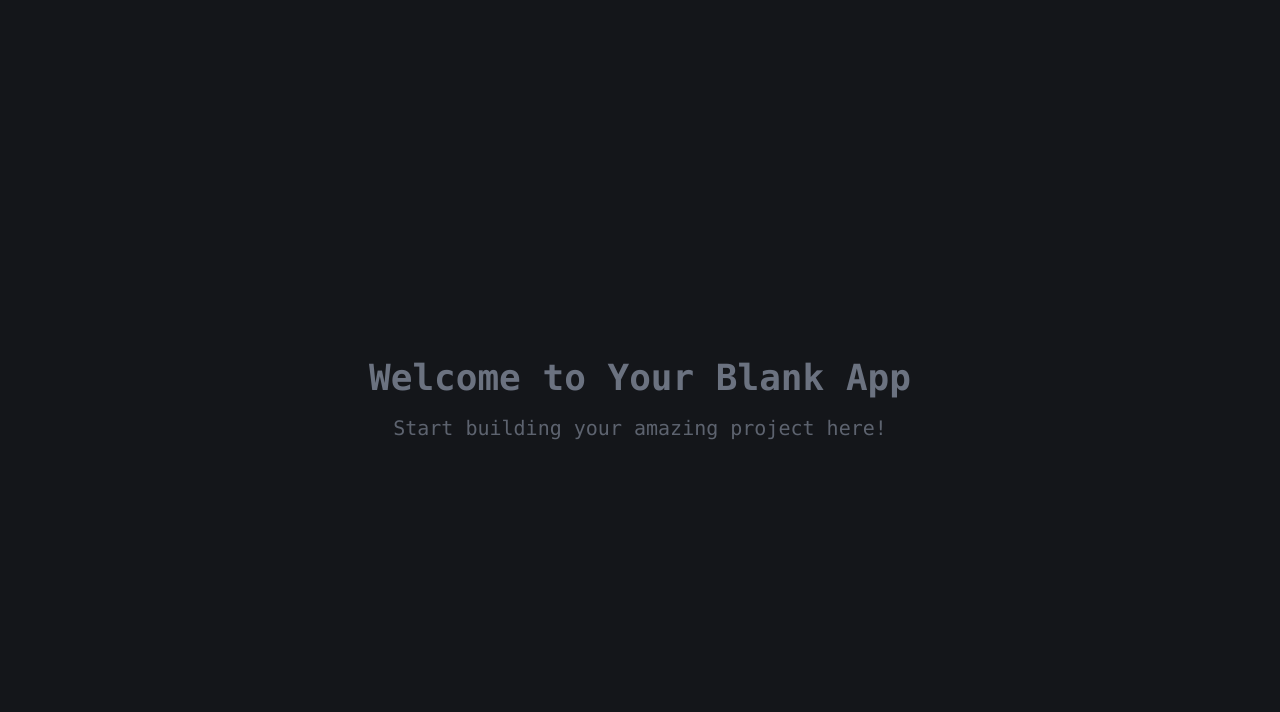
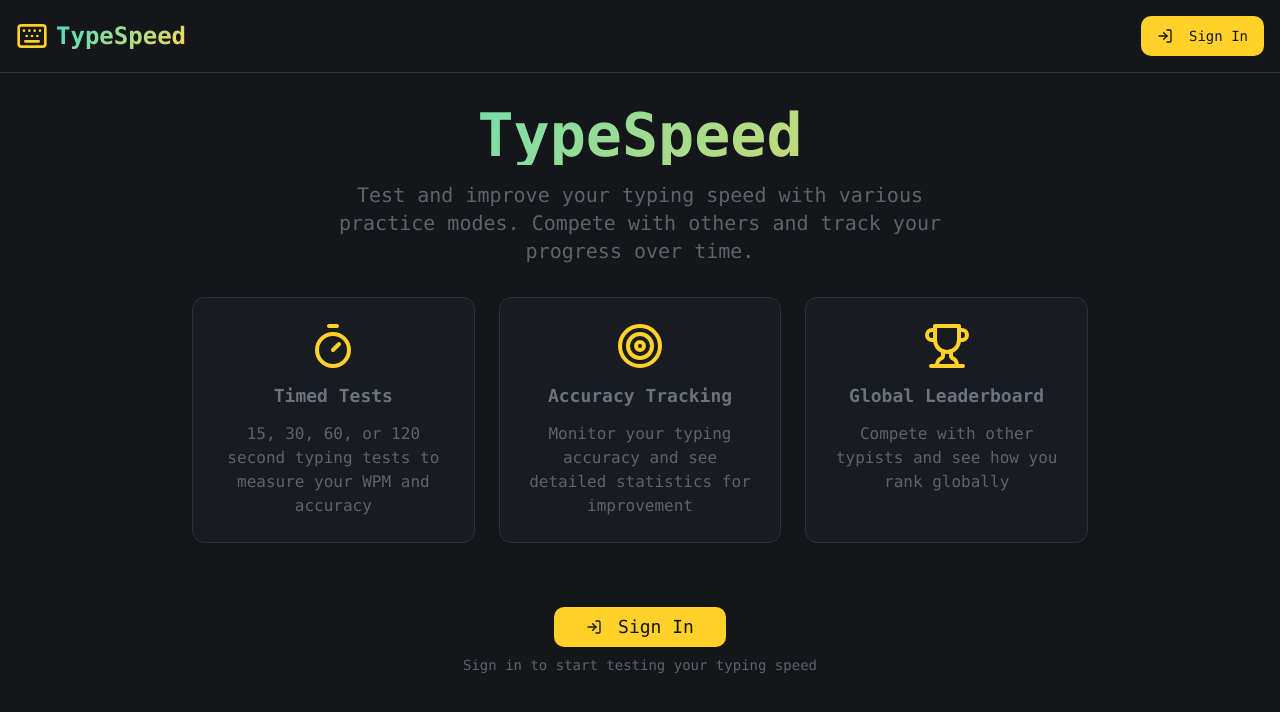
Before and after one commit to Hungry-Shark/swift-key-chase, a React (Vite) app: page / in a window 1280 px wide. Shown: the top 712 px of the page. Built offline with nearby package versions, Linux system fonts and the light colour scheme.

Commit message:
Add UI elements and context
Add sign-in button, update heading gradient to teal-to-golden, change normal text to grey, and include options for different typing practice scenarios.

```diff
--- /dev/null
+++ b/src/components/AuthButton.tsx
@@ -0,0 +1,86 @@
+import { useState, useEffect } from "react";
+import { Button } from "@/components/ui/button";
+import { supabase } from "@/integrations/supabase/client";
+import { User } from "@supabase/supabase-js";
+import { LogIn, LogOut, User as UserIcon } from "lucide-react";
+
+interface AuthButtonProps {
+  className?: string;
+}
+
+export const AuthButton = ({ className }: AuthButtonProps) => {
+  const [user, setUser] = useState<User | null>(null);
+  const [loading, setLoading] = useState(true);
+
+  useEffect(() => {
+    // Get initial session
+    supabase.auth.getSession().then(({ data: { session } }) => {
+      setUser(session?.user ?? null);
+      setLoading(false);
+    });
+
+    // Listen for auth changes
+    const { data: { subscription } } = supabase.auth.onAuthStateChange(
+      (event, session) => {
+        setUser(session?.user ?? null);
+        setLoading(false);
+      }
+    );
+
+    return () => subscription.unsubscribe();
+  }, []);
+
+  const handleSignIn = async () => {
+    try {
+      const { error } = await supabase.auth.signInWithOAuth({
+        provider: 'google',
+        options: {
+          redirectTo: `${window.location.origin}/`
+        }
+      });
+      if (error) throw error;
+    } catch (error) {
+      console.error('Error signing in:', error);
+    }
+  };
+
+  const handleSignOut = async () => {
+    try {
+      const { error } = await supabase.auth.signOut();
+      if (error) throw error;
+    } catch (error) {
+      console.error('Error signing out:', error);
+    }
+  };
+
+  if (loading) {
+    return (
+      <Button variant="ghost" disabled className={className}>
+        <UserIcon className="h-4 w-4" />
+      </Button>
+    );
+  }
+
+  if (user) {
+    return (
+      <Button
+        variant="ghost"
+        onClick={handleSignOut}
+        className={className}
+      >
+        <LogOut className="h-4 w-4 mr-2" />
+        Sign Out
+      </Button>
+    );
+  }
+
+  return (
+    <Button
+      onClick={handleSignIn}
+      className={className}
+    >
+      <LogIn className="h-4 w-4 mr-2" />
+      Sign In
+    </Button>
+  );
+};
--- a/src/index.css
+++ b/src/index.css
@@ -52,6 +52,10 @@
     /* Gradients */
     --gradient-primary: linear-gradient(135deg, hsl(47 100% 58%) 0%, hsl(45 100% 65%) 100%);
     --gradient-hero: linear-gradient(135deg, hsl(47 100% 58%) 0%, hsl(50 100% 60%) 50%, hsl(45 100% 55%) 100%);
+    --gradient-teal-gold: linear-gradient(135deg, hsl(174 72% 56%), hsl(47 98% 66%));
+
+    /* Secondary text color */
+    --text-secondary: 220 9% 40%;
 
     /* Shadows */
     --shadow-typing: 0 0 0 2px hsl(47 100% 58% / 0.1);
@@ -165,6 +169,17 @@
     background: var(--gradient-hero);
   }
 
+  .gradient-teal-gold {
+    background: var(--gradient-teal-gold);
+    -webkit-background-clip: text;
+    -webkit-text-fill-color: transparent;
+    background-clip: text;
+  }
+
+  .text-secondary {
+    @apply text-[hsl(var(--text-secondary))];
+  }
+
   .shadow-typing {
     box-shadow: var(--shadow-typing);
   }
--- a/src/pages/Index.tsx
+++ b/src/pages/Index.tsx
@@ -1,12 +1,132 @@
-// Update this page (the content is just a fallback if you fail to update the page)
+import { useState, useEffect } from "react";
+import { TypingTest } from "@/components/TypingTest";
+import { Leaderboard } from "@/components/Leaderboard";
+import { AuthButton } from "@/components/AuthButton";
+import { Button } from "@/components/ui/button";
+import { Card, CardContent } from "@/components/ui/card";
+import { supabase } from "@/integrations/supabase/client";
+import { User } from "@supabase/supabase-js";
+import { Trophy, Keyboard, Timer, Target } from "lucide-react";
 
 const Index = () => {
+  const [user, setUser] = useState<User | null>(null);
+  const [activeTab, setActiveTab] = useState<"test" | "leaderboard">("test");
+
+  useEffect(() => {
+    // Get initial session
+    supabase.auth.getSession().then(({ data: { session } }) => {
+      setUser(session?.user ?? null);
+    });
+
+    // Listen for auth changes
+    const { data: { subscription } } = supabase.auth.onAuthStateChange(
+      (event, session) => {
+        setUser(session?.user ?? null);
+      }
+    );
+
+    return () => subscription.unsubscribe();
+  }, []);
+
   return (
-    <div className="min-h-screen flex items-center justify-center bg-background">
-      <div className="text-center">
-        <h1 className="text-4xl font-bold mb-4">Welcome to Your Blank App</h1>
-        <p className="text-xl text-muted-foreground">Start building your amazing project here!</p>
-      </div>
+    <div className="min-h-screen bg-background">
+      {/* Header */}
+      <header className="border-b border-border">
+        <div className="container mx-auto px-4 py-4 flex items-center justify-between">
+          <div className="flex items-center gap-2">
+            <Keyboard className="h-8 w-8 text-primary" />
+            <h1 className="text-2xl font-bold gradient-teal-gold">
+              TypeSpeed
+            </h1>
+          </div>
+          <AuthButton />
+        </div>
+      </header>
+
+      {/* Main Content */}
+      <main className="container mx-auto px-4 py-8">
+        {user ? (
+          <div className="space-y-6">
+            {/* Navigation Tabs */}
+            <div className="flex gap-2 justify-center">
+              <Button
+                variant={activeTab === "test" ? "default" : "outline"}
+                onClick={() => setActiveTab("test")}
+                className="gap-2"
+              >
+                <Timer className="h-4 w-4" />
+                Typing Test
+              </Button>
+              <Button
+                variant={activeTab === "leaderboard" ? "default" : "outline"}
+                onClick={() => setActiveTab("leaderboard")}
+                className="gap-2"
+              >
+                <Trophy className="h-4 w-4" />
+                Leaderboard
+              </Button>
+            </div>
+
+            {/* Content */}
+            {activeTab === "test" && <TypingTest />}
+            {activeTab === "leaderboard" && <Leaderboard />}
+          </div>
+        ) : (
+          <div className="max-w-4xl mx-auto text-center space-y-8">
+            {/* Hero Section */}
+            <div className="space-y-4">
+              <h1 className="text-6xl font-bold gradient-teal-gold">
+                TypeSpeed
+              </h1>
+              <p className="text-xl text-secondary max-w-2xl mx-auto">
+                Test and improve your typing speed with various practice modes.
+                Compete with others and track your progress over time.
+              </p>
+            </div>
+
+            {/* Features */}
+            <div className="grid md:grid-cols-3 gap-6 mt-12">
+              <Card>
+                <CardContent className="p-6 text-center space-y-3">
+                  <Timer className="h-12 w-12 text-primary mx-auto" />
+                  <h3 className="text-lg font-semibold">Timed Tests</h3>
+                  <p className="text-secondary">
+                    15, 30, 60, or 120 second typing tests to measure your WPM and accuracy
+                  </p>
+                </CardContent>
+              </Card>
+
+              <Card>
+                <CardContent className="p-6 text-center space-y-3">
+                  <Target className="h-12 w-12 text-primary mx-auto" />
+                  <h3 className="text-lg font-semibold">Accuracy Tracking</h3>
+                  <p className="text-secondary">
+                    Monitor your typing accuracy and see detailed statistics for improvement
+                  </p>
+                </CardContent>
+              </Card>
+
+              <Card>
+                <CardContent className="p-6 text-center space-y-3">
+                  <Trophy className="h-12 w-12 text-primary mx-auto" />
+                  <h3 className="text-lg font-semibold">Global Leaderboard</h3>
+                  <p className="text-secondary">
+                    Compete with other typists and see how you rank globally
+                  </p>
+                </CardContent>
+              </Card>
+            </div>
+
+            {/* CTA */}
+            <div className="pt-8">
+              <AuthButton className="text-lg px-8 py-3" />
+              <p className="text-sm text-secondary mt-2">
+                Sign in to start testing your typing speed
+              </p>
+            </div>
+          </div>
+        )}
+      </main>
     </div>
   );
 };
```
